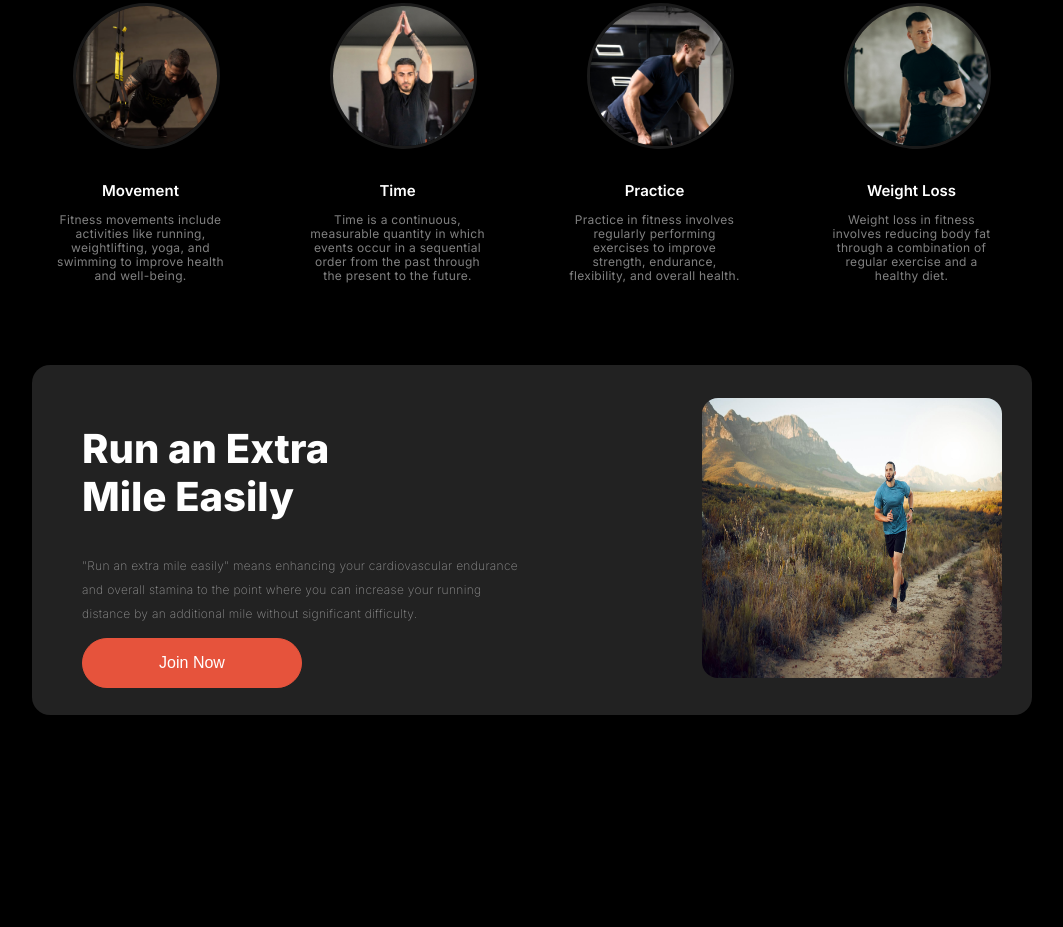
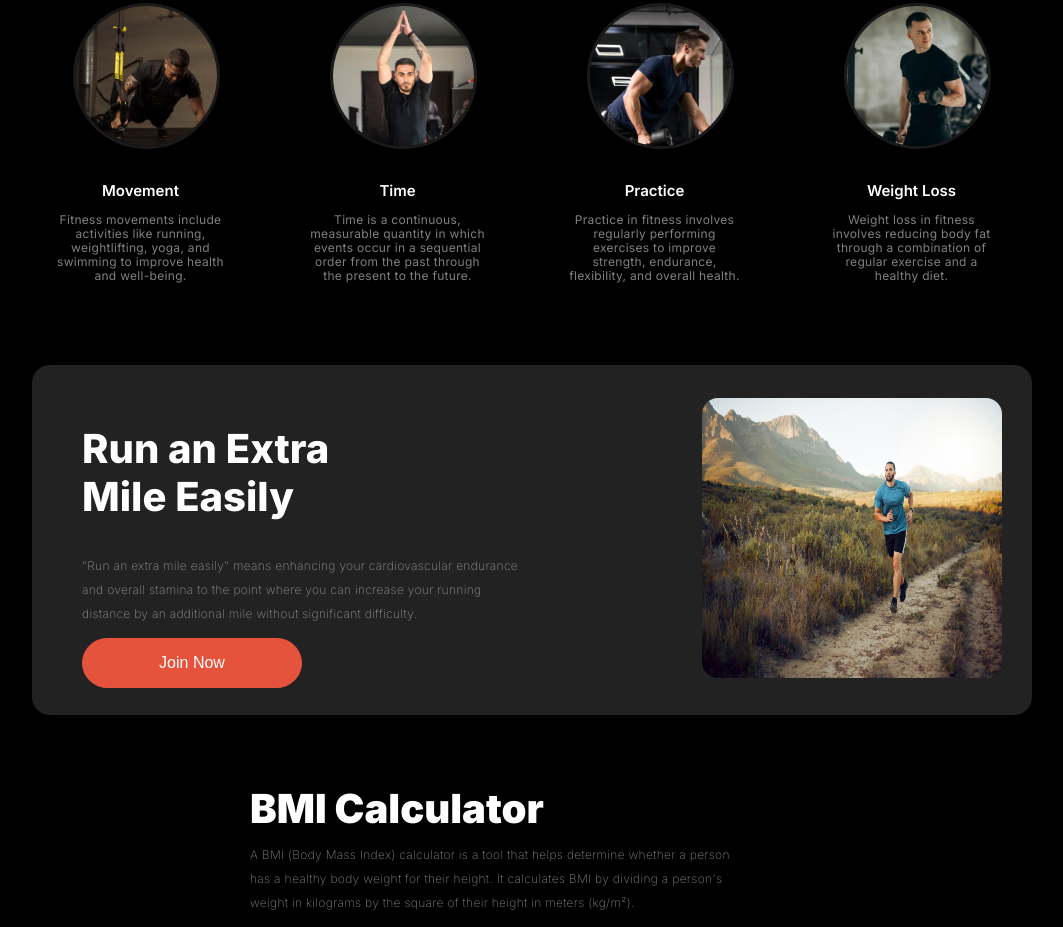
Before and after one commit to hurajannat01/Fitness-web-repo, a plain HTML site: page index.html in a window 1280 px wide. Shown: the part 918-1845 px from the top of the page, without its empty margins (108-1171 px from the left). Before the commit the page ends 1703 px from the top, so only its background shows below. Drawn offline with Linux system fonts and the light colour scheme.

Commit message:
added calculator part

```diff
--- a/index.html
+++ b/index.html
@@ -92,6 +92,14 @@
             <img class="img-two" src="images/run.jpg" alt="">
         </div>
      </section>
+
+     <section class="main-third">
+        <div class="calculator-container">
+            <h1 class="calculator-title text-gray">BMI Calculator</h1>
+            <p class="calculator-describe text-light-gray">A BMI (Body Mass Index) calculator is a tool that helps determine whether a person has a healthy body weight for their height. It calculates BMI by dividing a person's weight in kilograms by the square of their height in meters (kg/m²).</p>
+        </div>
+    </section>
+
     </main>
 
     <footer>
--- a/styles/style.css
+++ b/styles/style.css
@@ -291,7 +291,7 @@
     width: 300px;
 }
 .third-describe{
-     width: 450px;
+    width: 450px;
     font-size: 12px;
     font-weight: 200;
     line-height: 24px;
@@ -314,5 +314,27 @@
     border: 1px solid #E6533C;
     border-radius: 30px;
     background:#E6533C;
+}
+/* Calculator part */
+.calculator-container {
+    margin-left: 350px; /* Adjust this value as needed to align with your design */
+}
 
+.calculator-title {
+    font-size: 40px;
+    font-weight: 900;
+    line-height: 120%;
+    letter-spacing: 0%;
+    text-align: left;
+    margin: 0; /* Remove margin-right */
 }
+
+.calculator-describe {
+    width: 500px;
+    font-size: 12px;
+    font-weight: 200;
+    line-height: 24px;
+    letter-spacing: 0.3px;
+    margin-top: 10px; /* Adjust as needed for spacing between title and description */
+    text-align: left;
+}
```
